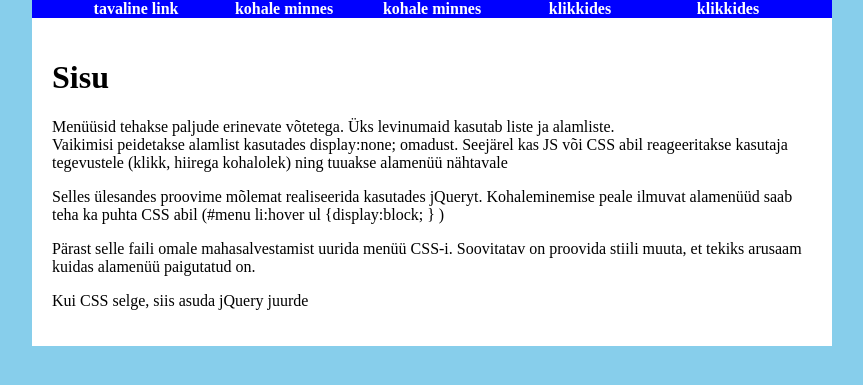
After one commit to andressasko/VR1, a PHP site: page /ylesanded/6/menu.html in a window 1280 px wide. The commit adds this page. Shown: the top 385 px of the page, without its empty margins (208-1071 px from the left). Run offline with PHP 8.4, Linux system fonts and the light colour scheme.

Commit message:
6. JQuery

```diff
--- a/MyScript.js
+++ b/MyScript.js
@@ -11,7 +11,6 @@ window.addEventListener("DOMContentLoaded", function(){
 
 
 	if (gallery == null){
-		alert('ei ole galerii')
 
 	} else {
 		var images = document.querySelectorAll('img');
--- /dev/null
+++ b/ylesanded/6/loengu harjutused/kala.html
@@ -0,0 +1,2 @@
+<h1>See on vinge kala</h1>
+<img src="kala.jpg" alt="mingi" height = "100"/>
--- /dev/null
+++ b/ylesanded/6/loengu harjutused/kass.html
@@ -0,0 +1,2 @@
+<h1>See on kass</h1>
+<img src="../../../kass.jpg" alt="mingi" height = "100"/>
--- /dev/null
+++ b/ylesanded/6/menu.html
@@ -0,0 +1,136 @@
+<!DOCTYPE html>
+<html>
+<head>
+    <meta charset="utf-8" />
+    <title>Menu</title>
+    <script src="http://code.jquery.com/jquery-1.12.2.min.js"></script>
+    <script>$(document).ready(function (){
+        $('li.click').click(function(){
+            $('li.click ul').hide();
+            $(this).children('ul').show();
+        })
+        $('li.hover').on({
+            mouseenter:(function(){
+                $('li.hover ul').hide();
+                $(this).children('ul').show();
+            }),
+            mouseleave:(function() {
+                $(this).children('ul').hide();
+            })
+        })
+    })
+    </script>
+
+
+    <style type="text/css">
+        /* see stiil siin lugeda läbi */
+        body {
+            background:skyblue;
+            margin:0px;
+        }
+        #wrap {
+            background: white;
+            width: 800px;
+            margin: auto;
+        }
+        #content {
+            padding:20px;
+        }
+        /* menüü stiil */
+        #menu, #menu ul {
+            text-align: center;
+            background: blue;
+            margin:0px;
+            padding: 0px;
+            list-style: none;
+        }
+        #menu > li {
+            display: inline-block;
+            position: relative; /* et tema sees olevad alamelemendid saaks tema suhtes paigutada */
+            width: 18%;
+        }
+        /* menüülinkide ja dummylinkide (span) stiilid */
+        #menu a, #menu span {
+            background: blue;
+            color: white;
+            font-weight: bold;
+            text-decoration: none;
+            display: inline-block;
+            width: 100%; /*link täidab kogu li laiuse*/
+        }
+        #menu a:hover, #menu span:hover{
+            color: skyblue;
+            background: navy;
+            cursor: move;
+        }
+        /* alamenüü paigutamine */
+        #menu ul {
+            position: absolute; /* vanema suhtes paigutamine*/
+            left: 0px;
+            width: 100%;
+            display: none; /*lehe laadimisel peidus */
+        }
+        #menu ul a {
+            width: 100%;
+        }
+    </style>
+</head>
+<body>
+
+<div id="wrap">
+
+    <ul id="menu">
+        <li>
+            <a href="?">tavaline link</a>
+        </li>
+        <li class="hover">
+            <span>kohale minnes</span>
+            <ul>
+                <li><a href="?">link</a></li>
+                <li><a href="?">link</a></li>
+                <li><a href="?">link</a></li>
+                <li><a href="?">link</a></li>
+            </ul>
+        </li>
+        <li class="hover">
+            <span>kohale minnes</span>
+            <ul>
+                <li><a href="?">link</a></li>
+                <li><a href="?">link</a></li>
+                <li><a href="?">link</a></li>
+                <li><a href="?">link</a></li>
+            </ul>
+        </li>
+        <li class="click">
+            <span>klikkides</span>
+            <ul>
+                <li><a href="?">link</a></li>
+                <li><a href="?">link</a></li>
+                <li><a href="?">link</a></li>
+                <li><a href="?">link</a></li>
+            </ul>
+        </li>
+        <li class="click">
+            <span>klikkides</span>
+            <ul>
+                <li><a href="?">link</a></li>
+                <li><a href="?">link</a></li>
+                <li><a href="?">link</a></li>
+                <li><a href="?">link</a></li>
+            </ul>
+        </li>
+    </ul>
+
+    <div id="content">
+        <h1>Sisu</h1>
+        <p>Menüüsid tehakse paljude erinevate võtetega. Üks levinumaid kasutab liste ja alamliste.<br/>Vaikimisi peidetakse alamlist kasutades display:none; omadust. Seejärel kas JS või CSS abil reageeritakse kasutaja tegevustele (klikk, hiirega kohalolek) ning tuuakse alamenüü nähtavale</p>
+        <p>Selles ülesandes proovime mõlemat realiseerida kasutades jQueryt. Kohaleminemise peale ilmuvat alamenüüd saab teha ka puhta CSS abil (#menu li:hover ul {display:block; } ) </p>
+        <p>Pärast selle faili omale mahasalvestamist uurida menüü CSS-i. Soovitatav on proovida stiili muuta, et tekiks arusaam kuidas alamenüü paigutatud on.</p>
+        <p>Kui CSS selge, siis asuda jQuery juurde</p>
+    </div>
+
+</div>
+
+
+</body>
+</html>
```
Also changed, not shown: index.html (+56 -22 lines), ylesanded/5/index.html (+18 -7 lines), ylesanded/6/loengu harjutused/ajax.html (added, +31 -0 lines), ylesanded/6/loop.html (added, +44 -0 lines), gallery.html (indentation only), mystyle.css (indentation only), ylesanded/6/loengu harjutused/kass.jpg (added). Lines whose indentation alone changed are shown as unchanged.
